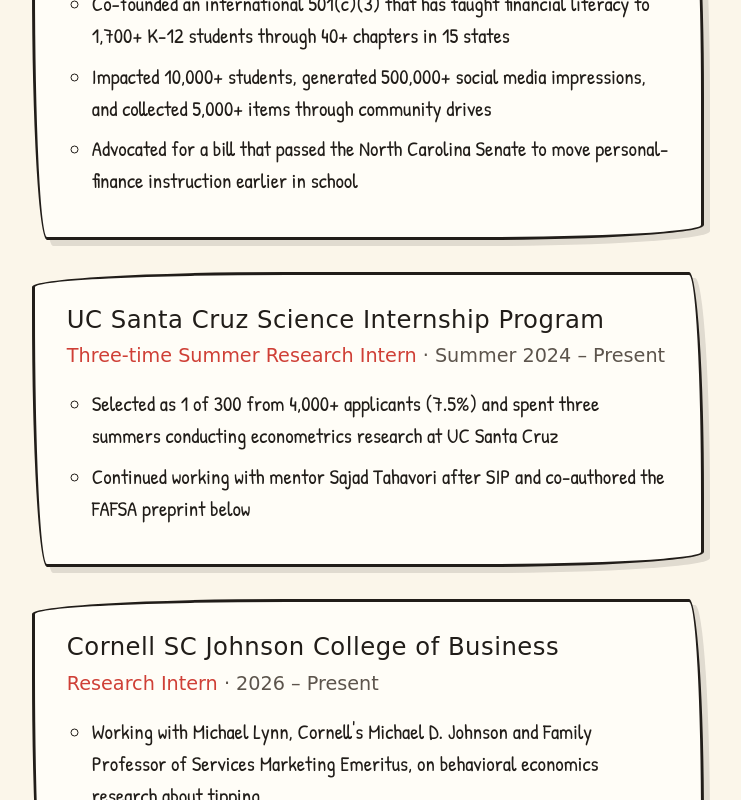
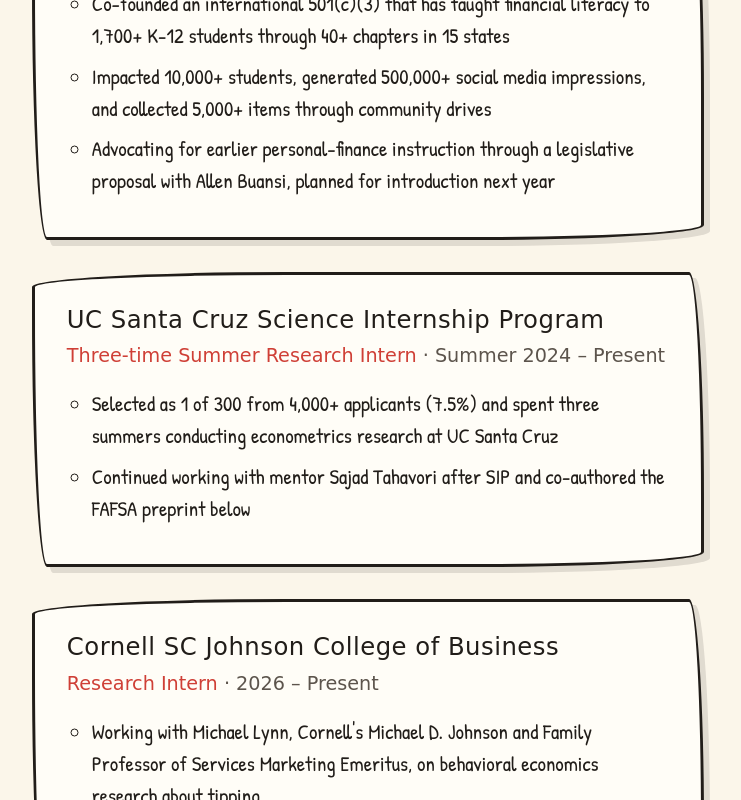
Before and after one commit to tobyhqin/tobyhqin.github.io, a React (Vite) app: page / in a window 1280 px wide. Shown: the part 5520-6320 px from the top of the page, without its empty margins (61-802 px from the left). Built offline with nearby package versions, Linux system fonts and the light colour scheme; a web font is replaced by a local one.

Commit message:
content: correct BFF advocacy and contact links

```diff
--- a/src/data/content.ts
+++ b/src/data/content.ts
@@ -51,7 +51,7 @@
     bullets: [
       'Co-founded an international 501(c)(3) that has taught financial literacy to 1,700+ K-12 students through 40+ chapters in 15 states',
       'Impacted 10,000+ students, generated 500,000+ social media impressions, and collected 5,000+ items through community drives',
-      'Advocated for a bill that passed the North Carolina Senate to move personal-finance instruction earlier in school',
+      'Advocating for earlier personal-finance instruction through a legislative proposal with Allen Buansi, planned for introduction next year',
     ],
   },
   {
@@ -134,6 +134,5 @@
 export const links: ContactLink[] = [
   { label: 'LinkedIn', url: 'https://www.linkedin.com/in/tobyq/' },
   { label: 'GitHub', url: 'https://github.com/tobyhqin' },
-  { label: 'ORCID', url: 'https://orcid.org/0009-0007-8119-4386' },
   { label: 'Instagram', url: 'https://instagram.com/toby.qin' },
 ]
```
Also changed, not shown: 2 other files (tests, documents, lock files or other folders).
